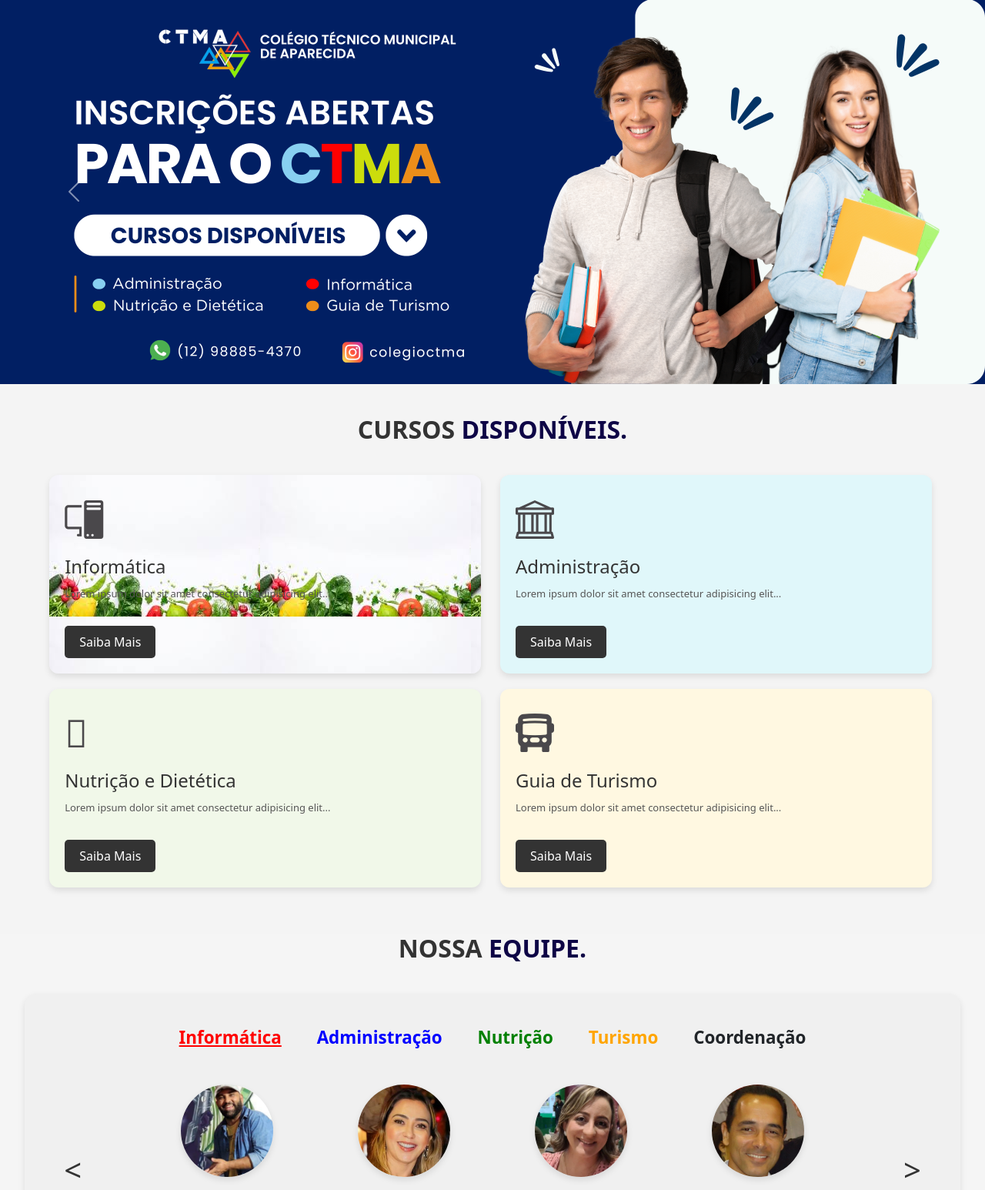
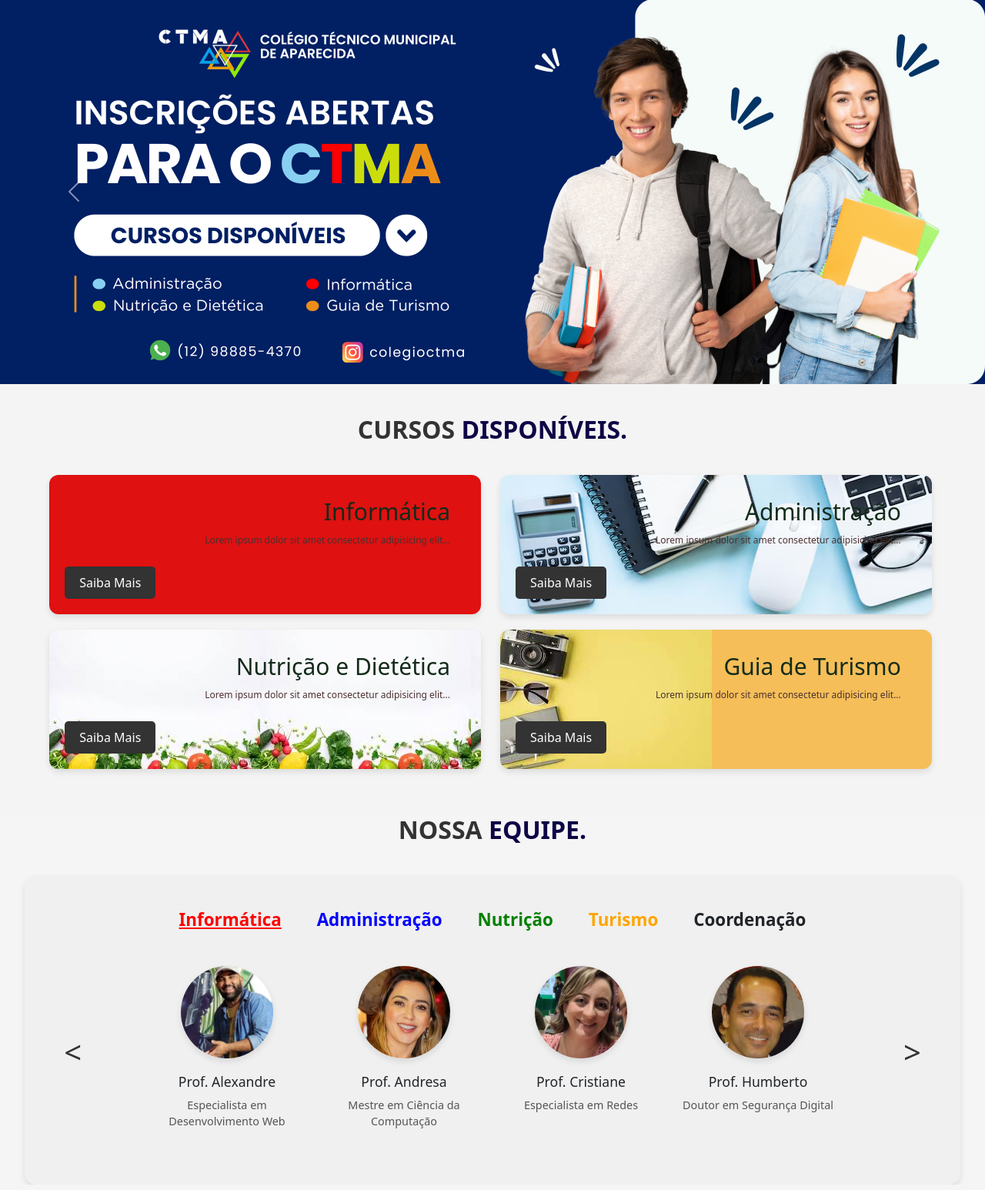
Before and after one commit to LuizPaivaa/Site_Escola, a PHP site: page / in a window 1280 px wide. Shown: the part 131-1677 px from the top of the page at 77% size. Run offline with PHP 8.4, Linux system fonts and the light colour scheme; some web fonts are replaced.

Commit message:
mudança
mudança nas cores(e imagens de fundo) de cada curso ;

```diff
--- a/css/home.css
+++ b/css/home.css
@@ -197,16 +197,21 @@ section.cursos .flex {
 
 /* Títulos dos cursos */
 .cursos .cursos-box h3 {
-    font-size: 24px; /* Diminuindo o tamanho do título */
-    margin: 10px 0;
-    color: #333; /* Título mais visível */
+    font-size: 30px; /* Diminuindo o tamanho do título */
+    margin: 10px 20px;
+    margin-bottom: 10px;
+    text-align: right;
+    color: #132b1a; /* Título mais visível */
+
 }
 
 /* Descrição dos cursos */
 .cursos .cursos-box p {
-    font-size: 13px; /* Diminuindo o tamanho da descrição */
-    color: #555;
-    line-height: 1.6;  /* Ajuste no espaçamento do texto */
+    font-size: 12px; /* Diminuindo o tamanho da descrição */
+    color: #4b3030;
+    margin: 10px 20px;
+    margin-bottom: 10px;
+    text-align: right;
 }
 
 /* Botão Saiba Mais */
@@ -246,19 +251,24 @@ section.cursos .flex {
 
 .destaque-informatica {
 
-    background-image: url( /img/nutri.jpg);
+    background-color: #df1111;
+    background-repeat: no-repeat;
 }
 
 .destaque-administracao {
     background-color: #e0f7fa;
+    background-image: url(../img/admmmm.png);
 }
 
 .destaque-nutricao {
-    background-color: #f1f8e9;
+    background-image: url(../img/nutri.jpg);
 }
 
 .destaque-turismo {
-    background-color: #fff8e1;
+    background-color: #f5be58;
+    background-image: url(../img/images.jpg);
+    background-repeat: no-repeat;
+
 }
 #backToTopBtn {
     position: fixed;
--- a/index.php
+++ b/index.php
@@ -58,28 +58,27 @@ $is_logged_in = isset($_SESSION['user_id']);
         <h2 class="titulo">CURSOS <span>DISPONÍVEIS.</span></h2>
         <div class="row">
             <div class="col-md-6 cursos-box destaque-informatica">
-                <i class="bi bi-pc-display"></i>
+
                 <h3>Informática</h3>
                 <p>Lorem ipsum dolor sit amet consectetur adipisicing elit...</p>
                 <a href="informatica.php" class="btn saiba-mais">Saiba Mais</a>
             </div><!-- cursos-box -->
 
             <div class="col-md-6 cursos-box destaque-administracao">
-                <i class="bi bi-bank"></i>
+
                 <h3>Administração</h3>
                 <p>Lorem ipsum dolor sit amet consectetur adipisicing elit...</p>
                 <a href="administracao.php" class="btn saiba-mais">Saiba Mais</a>
             </div><!-- cursos-box -->
 
             <div class="col-md-6 cursos-box destaque-nutricao">
-                <span class="glyphicon">&#xf8ff;</span>
                 <h3>Nutrição e Dietética</h3>
                 <p>Lorem ipsum dolor sit amet consectetur adipisicing elit...</p>
                 <a href="nutricao.php" class="btn saiba-mais">Saiba Mais</a>
             </div><!-- cursos-box -->
 
             <div class="col-md-6 cursos-box destaque-turismo">
-                <i class="bi bi-bus-front-fill"></i>
+
                 <h3>Guia de Turismo</h3>
                 <p>Lorem ipsum dolor sit amet consectetur adipisicing elit...</p>
                 <a href="turismo.php" class="btn saiba-mais">Saiba Mais</a>
```
Also changed, not shown: img/-tur-.png (added), img/admmmm.png (added), img/images.jpg (added), img/inf.jpg (added), img/turrrr.png (added), turrrr.png (added).
